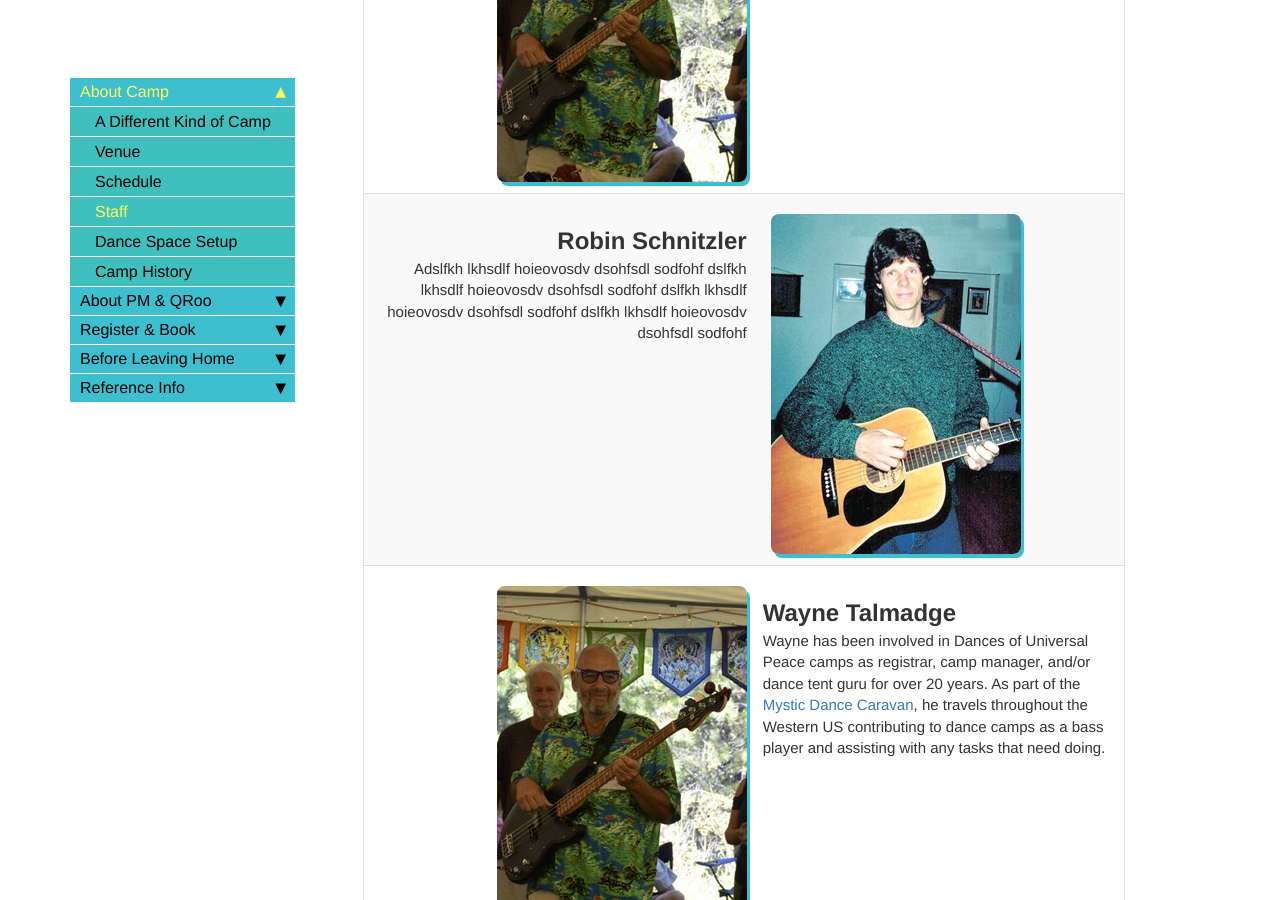
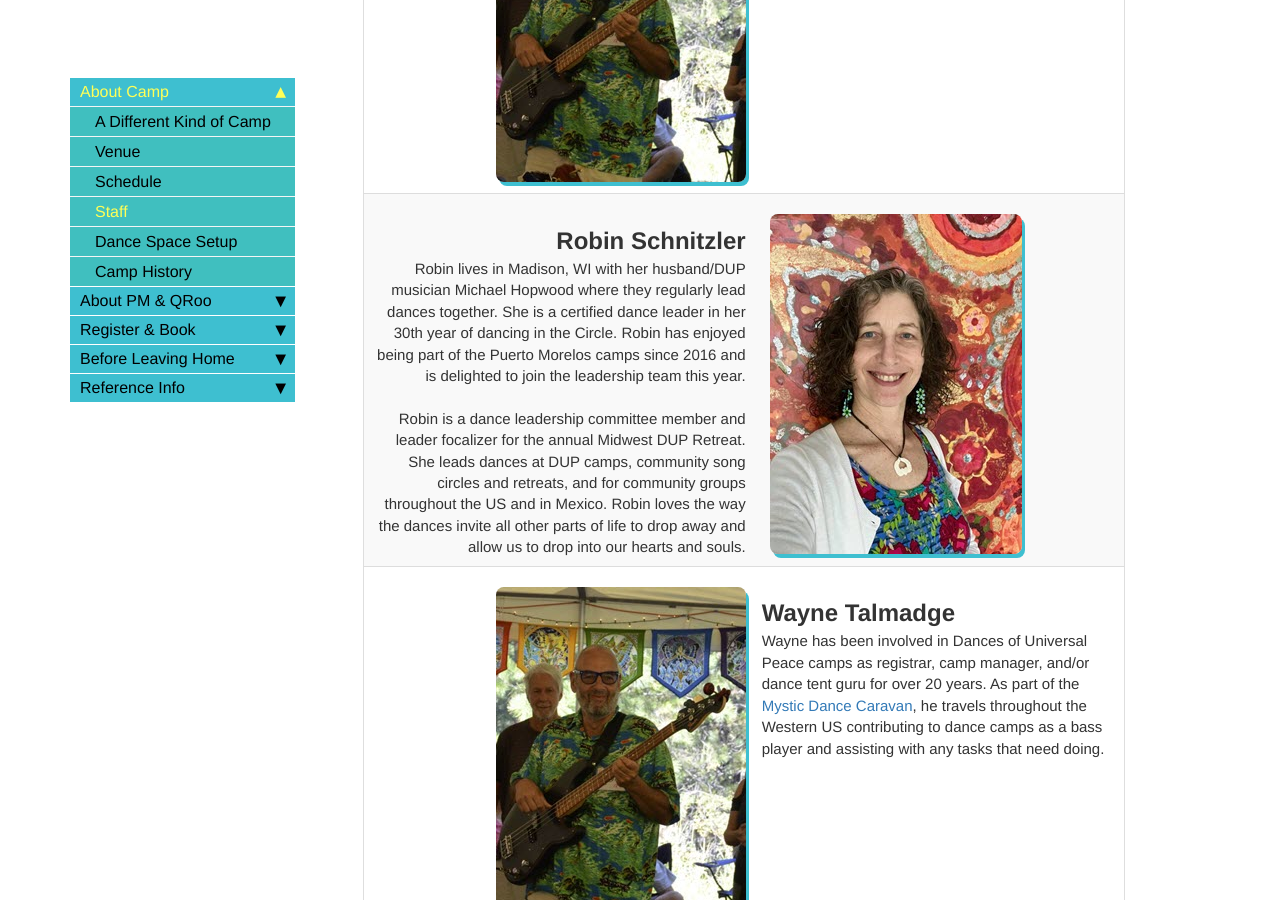
Before and after one commit to davewalker60/pmdup, a Jekyll site: the page built from pages/staff.md, in a window 1280 px wide and 900 px high, scrolled down 2817 px. Built offline with Jekyll 4.4.1, drawn with Linux system fonts in a browser that asks for light colours; comment, search, counter and statistics services are not loaded; some of the changed text lies outside the part shown.

Commit message:
adding robin's info

```diff
--- a/pages/staff.md
+++ b/pages/staff.md
@@ -34,9 +34,9 @@ search: include
 | ---: | :--- |
 | <br><span style="font-size: 160%">**Jen Friedman**</span><br>Jen has led sacred song and dance experiences at events around the world including the Parliament of the World's Religions 2018 in Toronto, Canada and the General Assembly International gathering of Unitarian Universalist congregations. She is a dance leader and mentor in the Dances of Universal Peace tradition and leads monthly in Longmont and Lafayette, Colorado, as well as, at Dance retreats and camps throughout the US and Mexico.<br><br>In 2023, Jen was honored to step into the role as Executive Director for Dances of Universal Peace North America. And this year is stepping into the role of spiritual director of the Puerto Morelos camp. | &nbsp; ![Jen](../images/PM_Jen.jpg) |
 | ![Sky](../images/PM_Sky.jpg) &nbsp; | <br><span style="font-size: 160%">**Sky Safir Roshay**</span><br>Sky has been organizing Dance camps in the United States and Mexico since 1999. She also facilitates “Deeper Dance” conversations at camps, where the synergistic wisdom of participants reveals wisdom about the energy and practice of the Dances, their role in our lives, and the way they can anchor spiritual truths into our way of being in the world and transform our reality.<br><br>Sky has been leading Dances at the Canyonlands/Paonia camps with Bernie for 25 years. |
-| <br><span style="font-size: 160%">**Connie Zareen Delaney**</span><br>Zareen is a multifaceted Dance leader and teacher with training and certifications in diverse cultures and movements from traditional Sufism, to the Osho Multiversity, Evolutionary Enlightenment and ancient wisdom teachings.<br><br>She says, "My goal is to explore things in a way that creates a new perception. Most important is how we use our time to re-create ourselves into participating relatives of the world rather than individual consumers. My overall vision is to come alive in new ways and jumpstart a dynamic participation in life that transforms the world… In other words: Sam Lewis’ peace project." | &nbsp; ![Connie Zareen](../images/PM_Zareen.jpg) |
+| <br><span style="font-size: 160%">**Connie Zareen Delaney**</span><br>Zareen is a multifaceted Dance leader and teacher with training and certifications in diverse cultures and movements from traditional Sufism, to the Osho Multiversity, Evolutionary Enlightenment and ancient wisdom teachings.<br><br>Zareen's goal is to explore things in a way that creates a new perception. Most important is how we use our time to re-create ourselves into participating relatives of the world rather than individual consumers. Her overall vision is to come alive in new ways and jumpstart a dynamic participation in life that transforms the world… In other words: Sam Lewis’ peace project. | &nbsp; ![Connie Zareen](../images/PM_Zareen.jpg) |
 | ![Douglas](../images/PM_Douglas.jpg) &nbsp; | <br><span style="font-size: 160%">**Douglas Stevenson**</span><br>Adslfkh lkhsdlf hoieovosdv dsohfsdl  sodfohf dslfkh lkhsdlf hoieovosdv dsohfsdl  sodfohf dslfkh lkhsdlf hoieovosdv dsohfsdl  sodfohf dslfkh lkhsdlf hoieovosdv dsohfsdl  sodfohf |
 | <br><span style="font-size: 160%">**Dave Nur al-Haqq Walker**</span><br>Nur al-Haqq has been leading for almost 30 years, was a founding leader at the original Canyonlands Camp, the spiritual director of the original Southern California Quarterly, and has led Dance workshops across the US.<br><br>He met the Dances at Bernie's circle in Hotchkiss in 1996 and instantly knew they'd be in his life from that moment forward. He spent 10 years as the webmaster for the DUP website, created the **Find Dances** database still in use today, and loves spending up to two months each winter in Puerto Morelos. | &nbsp; ![Dave Nur al-Haqq](../images/PM_DaveNaH.jpg) |
 | ![Wayne](../images/PM_Wayne.jpg) | <br><span style="font-size: 160%">**Jessie Satira Noe**</span><br>Adslfkh lkhsdlf hoieovosdv dsohfsdl  sodfohf dslfkh lkhsdlf hoieovosdv dsohfsdl  sodfohf dslfkh lkhsdlf hoieovosdv dsohfsdl  sodfohf dslfkh lkhsdlf hoivosdv dsohfsdl sodfohf |
-| <br><span style="font-size: 160%">**Robin Schnitzler**</span><br>Adslfkh lkhsdlf hoieovosdv dsohfsdl  sodfohf dslfkh lkhsdlf hoieovosdv dsohfsdl  sodfohf dslfkh lkhsdlf hoieovosdv dsohfsdl  sodfohf dslfkh lkhsdlf hoieovosdv dsohfsdl  sodfohf | &nbsp; ![Dave Nur al-Haqq](../images/PM_DaveNaH.jpg) |
+| <br><span style="font-size: 160%">**Robin Schnitzler**</span><br>Robin lives in Madison, WI with her husband/DUP musician Michael Hopwood where they regularly lead dances together. She is a certified dance leader in her 30th year of dancing in the Circle. Robin has enjoyed being part of the Puerto Morelos camps since 2016 and is delighted to join the leadership team this year.<br><br>Robin is a dance leadership committee member and leader focalizer for the annual Midwest DUP Retreat. She leads dances at DUP camps, community song circles and retreats, and for community groups throughout the US and in Mexico. Robin loves the way the dances invite all other parts of life to drop away and allow us to drop into our hearts and souls. | &nbsp; ![Robin](../images/PM_Robin.jpg) |
 | ![Wayne](../images/PM_Wayne.jpg) | <br><span style="font-size: 160%">**Wayne Talmadge**</span><br>Wayne has been involved in Dances of Universal Peace camps as registrar, camp manager, and/or dance tent guru for over 20 years.  As part of the [Mystic Dance Caravan](https://mysticdance.com){:target="_blank"}, he travels throughout the Western US contributing to dance camps as a bass player and assisting with any tasks that need doing.|
```
Also changed, not shown: other parts of pages/staff.md (+1 -1 lines), pages/admin-notes.md (+1 -1 lines), images/PM_Robin.jpg (added).
